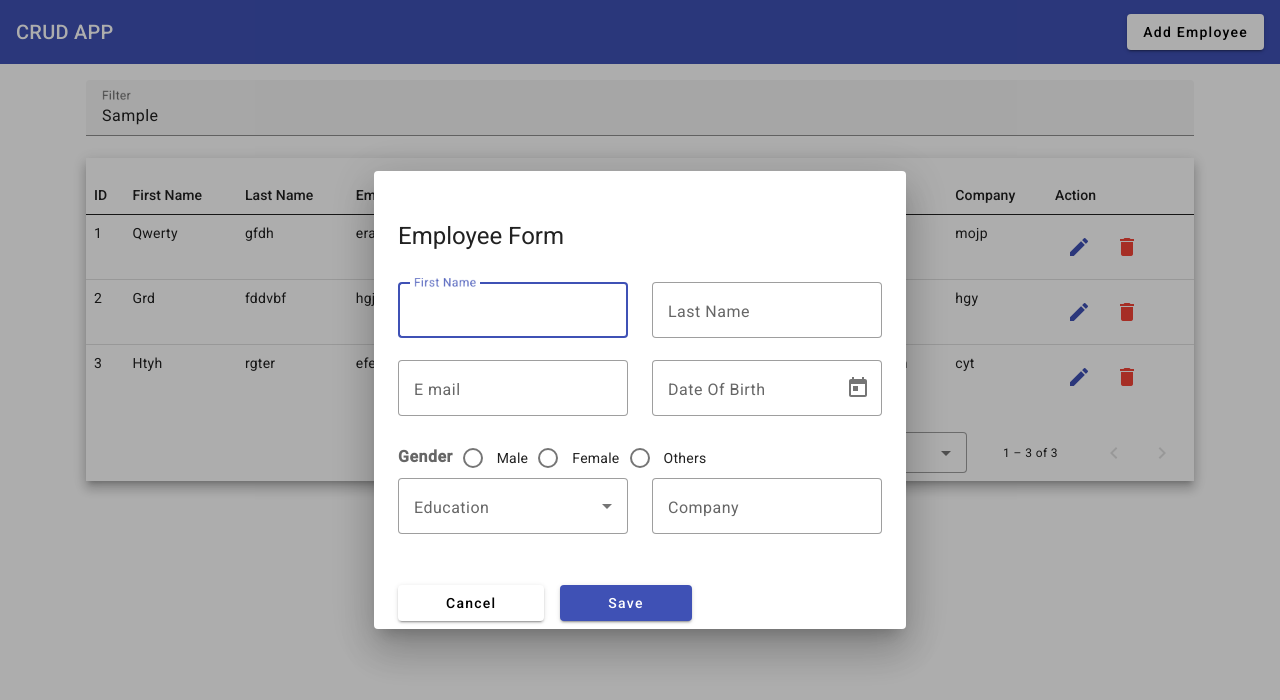
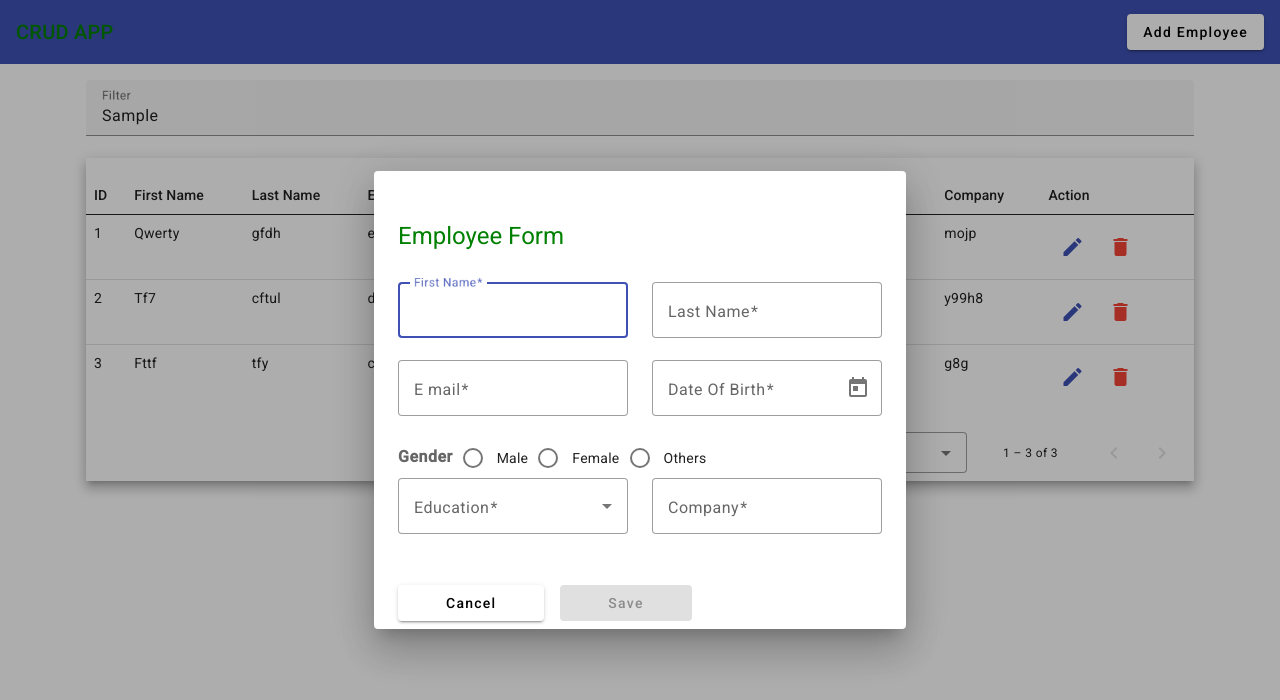
Before and after one commit to Sarathdaskv/CDRUD-Angular, an Angular app: page / in a window 1280 px wide. Both pictures are taken after typing "Sample" into the empty fields and a click on the button "Add Employee". Shown: the top 700 px of the page. Built offline with nearby package versions, Linux system fonts and the light colour scheme; data requests are answered from the project's data file.

Commit message:
added validation

```diff
--- a/db.json
+++ b/db.json
@@ -28,23 +28,23 @@
       "id": 1
     },
     {
-      "firstName": "     grd",
-      "lastName": "fddvbf",
-      "email": "hgjnfg@trh.oi",
-      "dob": "2023-10-16T18:30:00.000Z",
+      "firstName": "tf7",
+      "lastName": "cftul",
+      "email": "dsfd@de.iu",
+      "dob": "2023-10-10T18:30:00.000Z",
       "gender": "male",
-      "education": "Graduate",
-      "company": "hgy",
+      "education": "Diploma",
+      "company": "y99h8",
       "id": 2
     },
     {
-      "firstName": "htyh",
-      "lastName": "rgter",
-      "email": "efe@vrdg.oi",
-      "dob": "2023-10-17T18:30:00.000Z",
+      "firstName": "fttf",
+      "lastName": "tfy",
+      "email": "ced@de",
+      "dob": "2023-10-10T18:30:00.000Z",
       "gender": "male",
-      "education": "Matriculation",
-      "company": "cyt",
+      "education": "Diploma",
+      "company": "g8g",
       "id": 3
     }
   ]
--- a/src/app/Components/employee-add-and-edit/employee-add-and-edit.component.html
+++ b/src/app/Components/employee-add-and-edit/employee-add-and-edit.component.html
@@ -1,7 +1,5 @@
-
-
 <div mat-dialog-title>
-    <h1>Employee Form</h1>
+    <h1 appCustom>Employee Form</h1>
 </div>
 <form [formGroup]="empForm" (ngSubmit)="onFormSubmit()">
     <div mat-dialog-content class="pt-1">
@@ -9,16 +7,31 @@
             <mat-form-field class="col-sm-12 col-md-6 " appearance="outline">
                 <mat-label>First Name</mat-label>
                 <input matInput formControlName="firstName">
+
+                  <mat-error
+                    *ngIf="(empForm.controls['firstName'].dirty || empForm.controls['firstName'].touched)">
+                    first name is required .
+                </mat-error>
+
             </mat-form-field>
+
             <mat-form-field class="col-sm-12 col-md-6" appearance="outline">
                 <mat-label>Last Name</mat-label>
                 <input matInput formControlName="lastName">
+                <mat-error
+                *ngIf="(empForm.controls['lastName'].dirty || empForm.controls['lastName'].touched)">
+                last name is required .
+            </mat-error>
             </mat-form-field>
         </div>
         <div class="row">
             <mat-form-field class="col-sm-12 col-md-6 " appearance="outline">
                 <mat-label>E mail</mat-label>
                 <input matInput type="email" formControlName="email">
+                <mat-error
+                *ngIf="(empForm.controls['email'].dirty || empForm.controls['email'].touched)">
+              Invalid email
+            </mat-error>
             </mat-form-field>
             <mat-form-field class="col-sm-12 col-md-6 " appearance="outline">
                 <mat-label>Date Of Birth</mat-label>
@@ -26,6 +39,10 @@
 
                 <mat-datepicker-toggle matIconSuffix [for]="picker"></mat-datepicker-toggle>
                 <mat-datepicker #picker></mat-datepicker>
+                <mat-error
+                *ngIf="(empForm.controls['dob'].dirty || empForm.controls['dob'].touched)">
+                kindly pick a date
+            </mat-error>
             </mat-form-field>
 
         </div>
@@ -36,6 +53,10 @@
                 <mat-radio-button value="female">Female</mat-radio-button>
                 <mat-radio-button value="others">Others</mat-radio-button>
             </mat-radio-group>
+            <mat-error
+            *ngIf="(empForm.controls['gender'].dirty || empForm.controls['gender'].touched)">
+            select a gender.
+        </mat-error>
         </div>
         <div class="row">
             <mat-form-field class="col-sm-12 col-md-6 " appearance="outline">
@@ -45,16 +66,25 @@
                         {{val}}
                     </mat-option>
                 </mat-select>
+                <mat-error
+                *ngIf="(empForm.controls['education'].dirty || empForm.controls['education'].touched)">
+                education is required .
+            </mat-error>
             </mat-form-field>
             <mat-form-field class="col-sm-12 col-md-6 " appearance="outline">
                 <mat-label>Company</mat-label>
                 <input matInput formControlName="company">
+                <mat-error
+                *ngIf="(empForm.controls['firstName'].dirty || empForm.controls['firstName'].touched)">
+                Company is required.
+            </mat-error>
             </mat-form-field>
         </div>
 
     </div>
     <div mat-dialog-actions class="gap-2">
         <button mat-raised-button class="ms-3 px-5" type="button" [mat-dialog-close]="false">Cancel</button>
-        <button mat-raised-button color="primary" class="px-5" type="submit">{{data? 'Update':'Save'}}</button>
+        <button [disabled]="empForm.invalid" mat-raised-button color="primary" class="px-5" type="submit">{{data?
+            'Update':'Save'}}</button>
     </div>
 </form>
--- a/src/app/Components/employee-add-and-edit/employee-add-and-edit.component.ts
+++ b/src/app/Components/employee-add-and-edit/employee-add-and-edit.component.ts
@@ -1,6 +1,6 @@
 
 import { Component, Inject, OnInit } from '@angular/core';
-import { FormBuilder, FormGroup } from '@angular/forms';
+import { FormBuilder, FormControl, FormGroup, Validators } from '@angular/forms';
 import { MAT_DIALOG_DATA, MatDialogRef } from '@angular/material/dialog';
 import { EmployeeService } from 'src/app/Services/employee.service';
 import { Employee } from 'src/app/employee';
@@ -27,13 +27,13 @@ export class EmployeeAddAndEditComponent implements OnInit {
 
 
     this.empForm = formBulid.group({
-      firstName: '',
-      lastName: '',
-      email: '',
-      dob: '',
-      gender: '',
-      education: '',
-      company: '',
+      firstName: ['', [Validators.required, Validators.minLength(3)]],
+      lastName: ['', [Validators.required, Validators.minLength(3)]],
+      email: ['', [Validators.required, Validators.email]],
+      dob: ['', [Validators.required]],
+      gender: ['', [Validators.required]],
+      education: ['', [Validators.required]],
+      company: ['', [Validators.required, Validators.minLength(3)]],
     });
   }
   ngOnInit(): void {
@@ -41,6 +41,7 @@ export class EmployeeAddAndEditComponent implements OnInit {
     this.empForm.patchValue(this.data);
 
   }
+
   onFormSubmit() {
 
     if (this.empForm.valid) {
--- a/src/app/app.component.html
+++ b/src/app/app.component.html
@@ -2,7 +2,7 @@
   integrity="sha384-EVSTQN3/azprG1Anm3QDgpJLIm9Nao0Yz1ztcQTwFspd3yD65VohhpuuCOmLASjC" crossorigin="anonymous">
 
 <mat-toolbar color="primary">
-  <span>CRUD APP</span>
+  <span appCustom>CRUD APP</span>
   <span class="example-spacer"></span>
   <button mat-raised-button (click)="openAddEditForm()">Add Employee</button>
 </mat-toolbar>
--- a/src/app/app.module.ts
+++ b/src/app/app.module.ts
@@ -20,13 +20,15 @@ import { HttpClientModule } from '@angular/common/http';
 import {MatTableModule} from '@angular/material/table';
 import { MatPaginatorModule } from '@angular/material/paginator';
 import { firstCapitalPipe } from './firstCapital.pipe';
+import { CustomDirective } from './custom.directive';
 
 
 @NgModule({
   declarations: [
     AppComponent,
     EmployeeAddAndEditComponent,
-    firstCapitalPipe
+    firstCapitalPipe,
+    CustomDirective
   ],
   imports: [
     BrowserModule,
--- /dev/null
+++ b/src/app/custom.directive.ts
@@ -0,0 +1,14 @@
+import { Directive, ElementRef, OnInit, Renderer2 } from '@angular/core';
+
+@Directive({
+  selector: '[appCustom]'
+})
+export class CustomDirective implements OnInit {
+
+
+  constructor(private eleRef: ElementRef, private renderer: Renderer2) { }
+
+  ngOnInit() {
+    this.renderer.setStyle(this.eleRef.nativeElement, 'color', 'green');
+  }
+}
```
Also changed, not shown: 1 other file (tests, documents, lock files or other folders).
